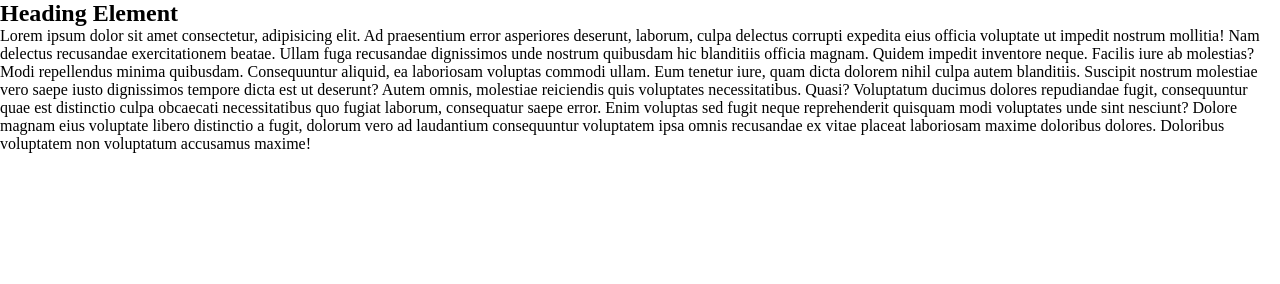
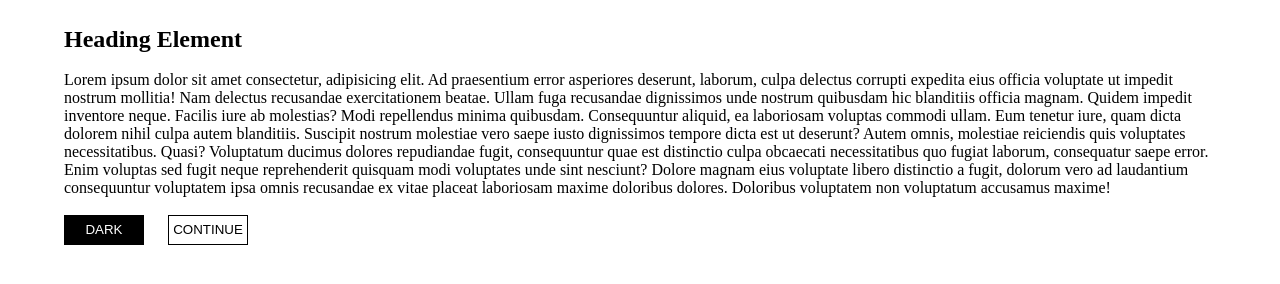
Before and after one commit to GuddyTech/Light-Dark-Mode, a plain HTML site: page pages/index.html in a window 1280 px wide. Drawn offline with Linux system fonts and the light colour scheme.

Commit message:
done with the first part of the code base

```diff
--- a/pages/index.html
+++ b/pages/index.html
@@ -13,6 +13,8 @@
         <section class="section-1">
             <div class="div-1">
                 <h1 class="h1"> Heading Element </h1>
+                <br>
+
                 <p>Lorem ipsum dolor sit amet consectetur, adipisicing elit. Ad praesentium error asperiores deserunt, laborum, culpa delectus corrupti expedita eius officia voluptate ut impedit nostrum mollitia! Nam delectus recusandae exercitationem beatae.
                 Ullam fuga recusandae dignissimos unde nostrum quibusdam hic blanditiis officia magnam. Quidem impedit inventore neque. Facilis iure ab molestias? Modi repellendus minima quibusdam. Consequuntur aliquid, ea laboriosam voluptas commodi ullam.
                 Eum tenetur iure, quam dicta dolorem nihil culpa autem blanditiis. Suscipit nostrum molestiae vero saepe iusto dignissimos tempore dicta est ut deserunt? Autem omnis, molestiae reiciendis quis voluptates necessitatibus. Quasi?
@@ -20,8 +22,11 @@
                 Dolore magnam eius voluptate libero distinctio a fugit, dolorum vero ad laudantium consequuntur voluptatem ipsa omnis recusandae ex vitae placeat laboriosam maxime doloribus dolores. Doloribus voluptatem non voluptatum accusamus maxime!</p>
 
             </div>
+            <br>
 
             <div class="div-2">
+                <button class="btn" onclick="">DARK</button>
+                <button class="cont" onclick="">CONTINUE</button>
 
 
             </div>
--- a/styles/styles.scss
+++ b/styles/styles.scss
@@ -10,6 +10,7 @@
 
 
 body{
+    margin: 2% 5%;
 
     .main-div{
 
@@ -29,6 +30,24 @@ body{
 
             .div-2{
 
+                .btn{
+                    height: 30px;
+                    width: 80px;
+                    margin: auto;
+                    border: 1px solid black;
+                    color: white;
+                    background-color: black;
+                }
+
+                .cont{
+                    height: 30px;
+                    width: 80px;
+                    margin-left: 20px;
+                    border: 1px solid black;
+                    color: black;
+                    background-color: white;
+                }
+
             }
 
         }
```
Also changed, not shown: styles/styles.css, 1 other file.
